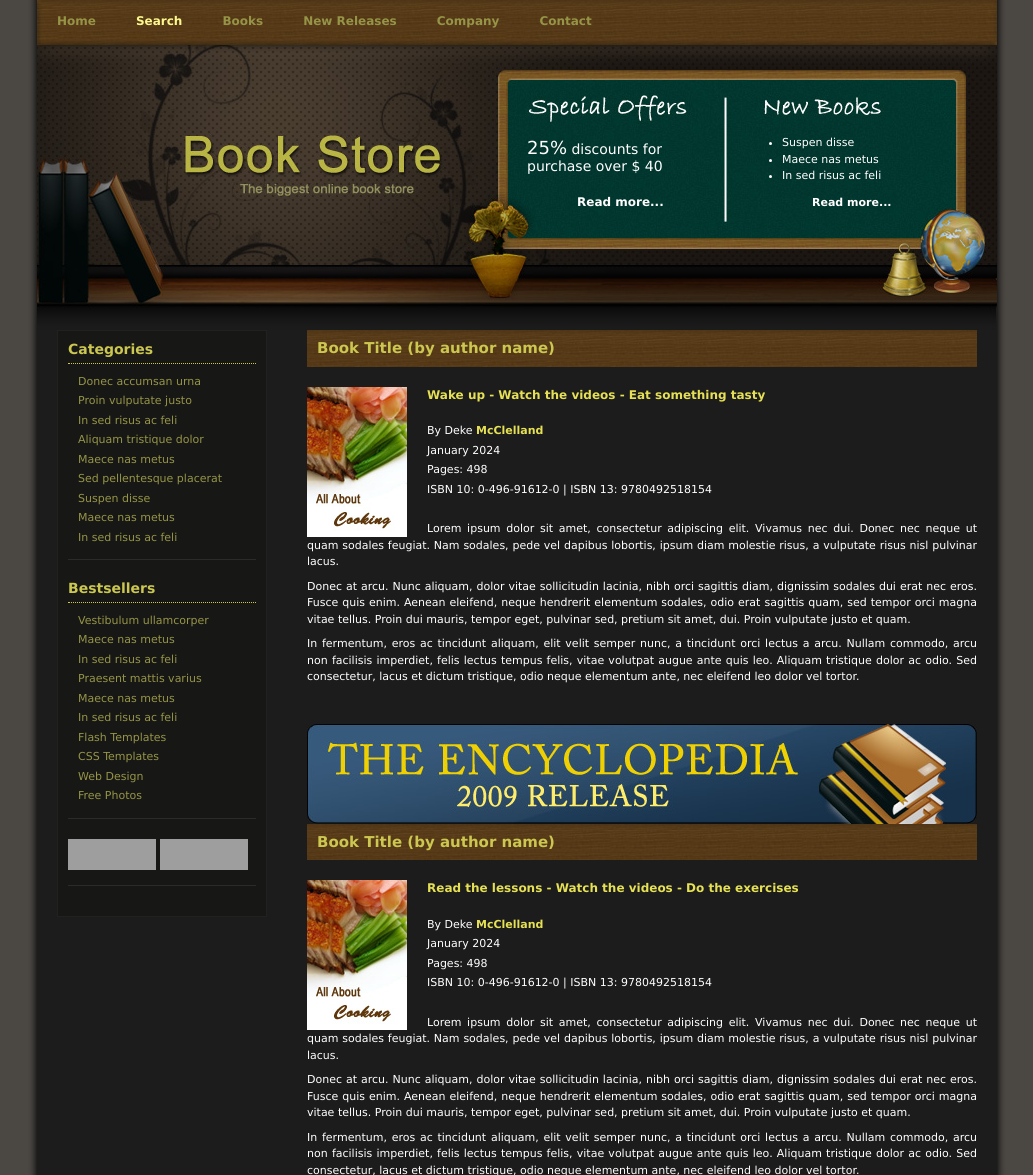
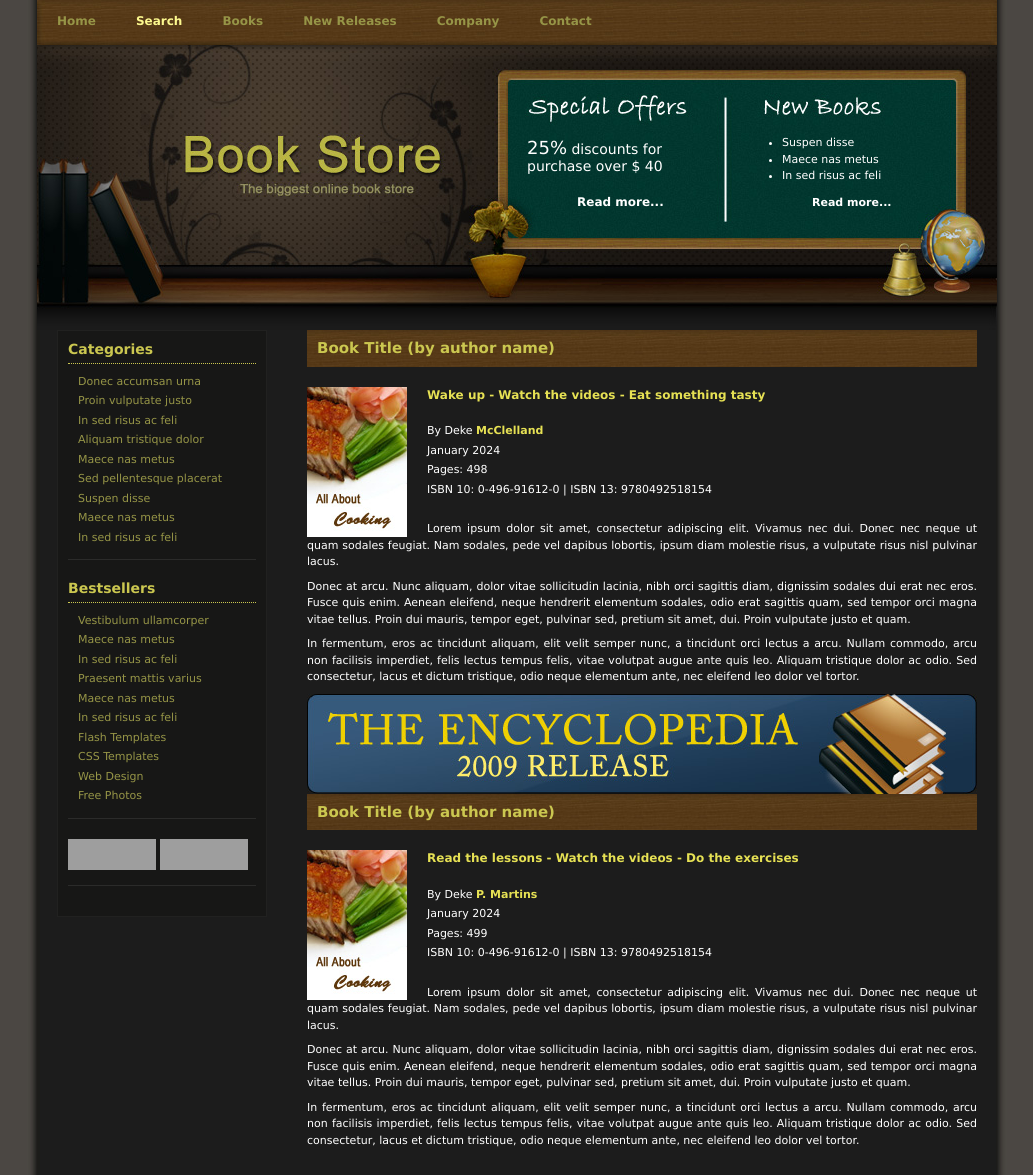
Before and after one commit to Martins-ui/biblioth-que-, a plain HTML site: page book-store/subpage.html in a window 1280 px wide. Shown: the top 1175 px of the page, without its empty margins (123-1156 px from the left). Drawn offline with Linux system fonts and the light colour scheme; grey boxes are pictures that could not be loaded.

Commit message:
Update subpage.html

```diff
--- a/book-store/subpage.html
+++ b/book-store/subpage.html
@@ -98,16 +98,15 @@
 
 			<p>In fermentum, eros ac tincidunt aliquam, elit velit semper nunc, a tincidunt orci lectus a arcu. Nullam commodo, arcu non facilisis imperdiet, felis lectus tempus felis, vitae volutpat augue ante quis leo. Aliquam tristique dolor ac odio. Sed consectetur, lacus et dictum tristique, odio neque elementum ante, nec eleifend leo dolor vel tortor.</p>
 
-             <div class="cleaner_with_height">&nbsp;</div>
 
             <a href="index.html"><img src="images/templatemo_ads.jpg" alt="css template ad" /></a>
 		<h1>Book Title <span>(by author name)</span></h1>
             <div class="image_panel"><img src="images/templatemo_image_02.jpg" alt="CSS Template" width="100" height="150" /></div>
           <h2>Read the lessons - Watch the videos - Do the exercises</h2>
             <ul>
-	            <li>By Deke <a href="#">McClelland</a></li>
+	            <li>By Deke <a href="#">P. Martins</a></li>
             	<li>January 2024</li>
-                <li>Pages: 498</li>
+                <li>Pages: 499</li>
                 <li>ISBN 10: 0-496-91612-0 | ISBN 13: 9780492518154</li>
             </ul>
 
```
